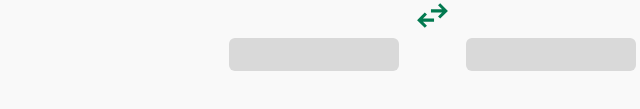
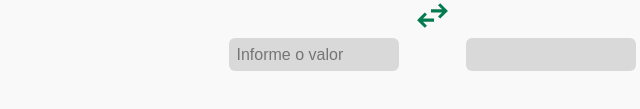
Before and after one commit to psico/converts, a website: page index.html in a window 1280 px wide. Shown: the part 239-348 px from the top of the page, 208-848 px from the left. Drawn offline with Linux system fonts and the light colour scheme.

Commit message:
refactor: ajustes de input

```diff
--- a/index.html
+++ b/index.html
@@ -54,12 +54,12 @@
               <input
                 type="text"
                 class="currency-field"
-                id="currency-value-field"
+                placeholder="Informe o valor"
               />
             </div>
 
             <div>
-              <input type="text" class="currency-field" />
+              <input type="text" class="currency-field" disabled />
             </div>
           </div>
         </div>
--- a/src/css/home.css
+++ b/src/css/home.css
@@ -115,6 +115,5 @@
 
   outline: none;
   color: var(--blue-300);
-  font-weight: 600;
   font-size: 1.6rem;
 }
```
